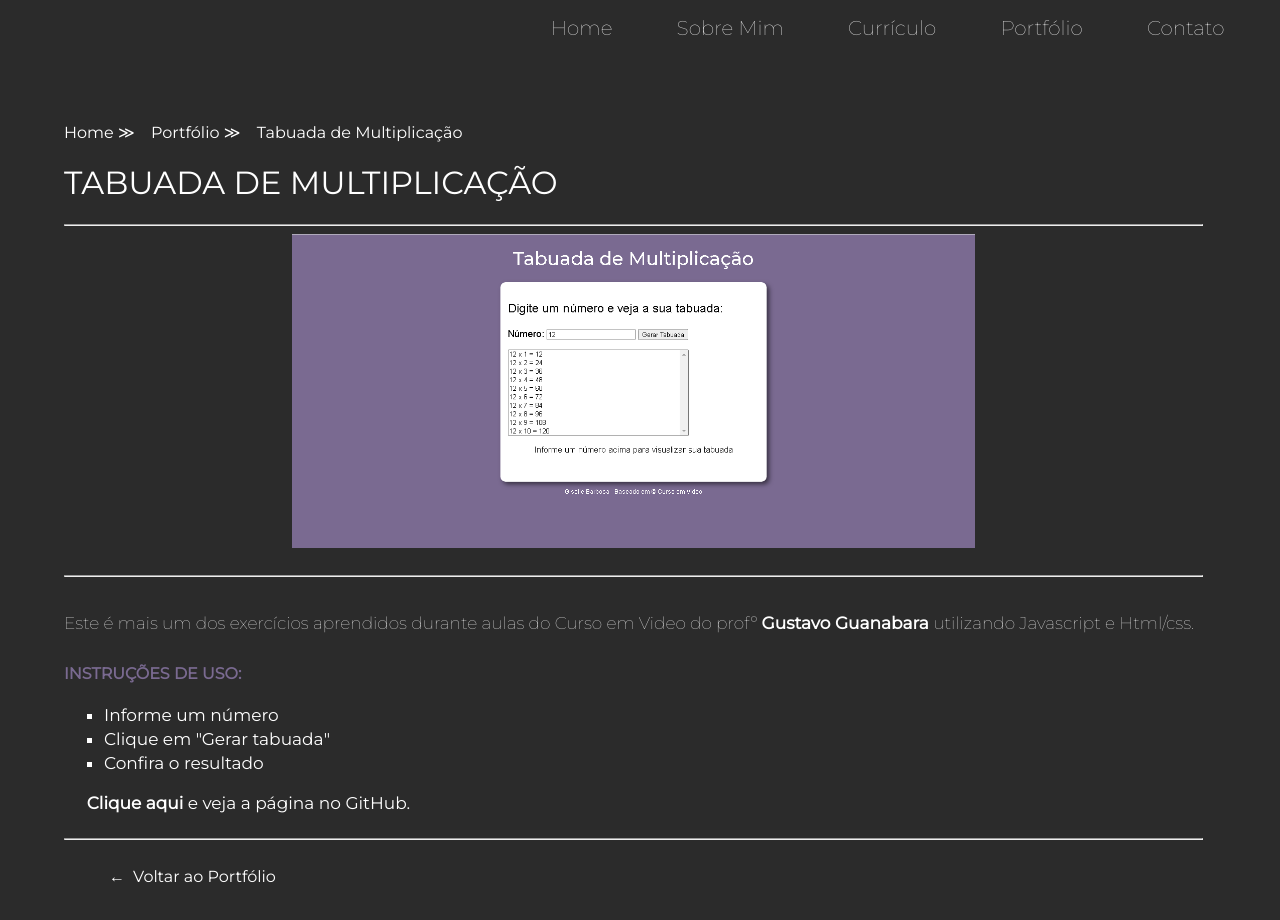
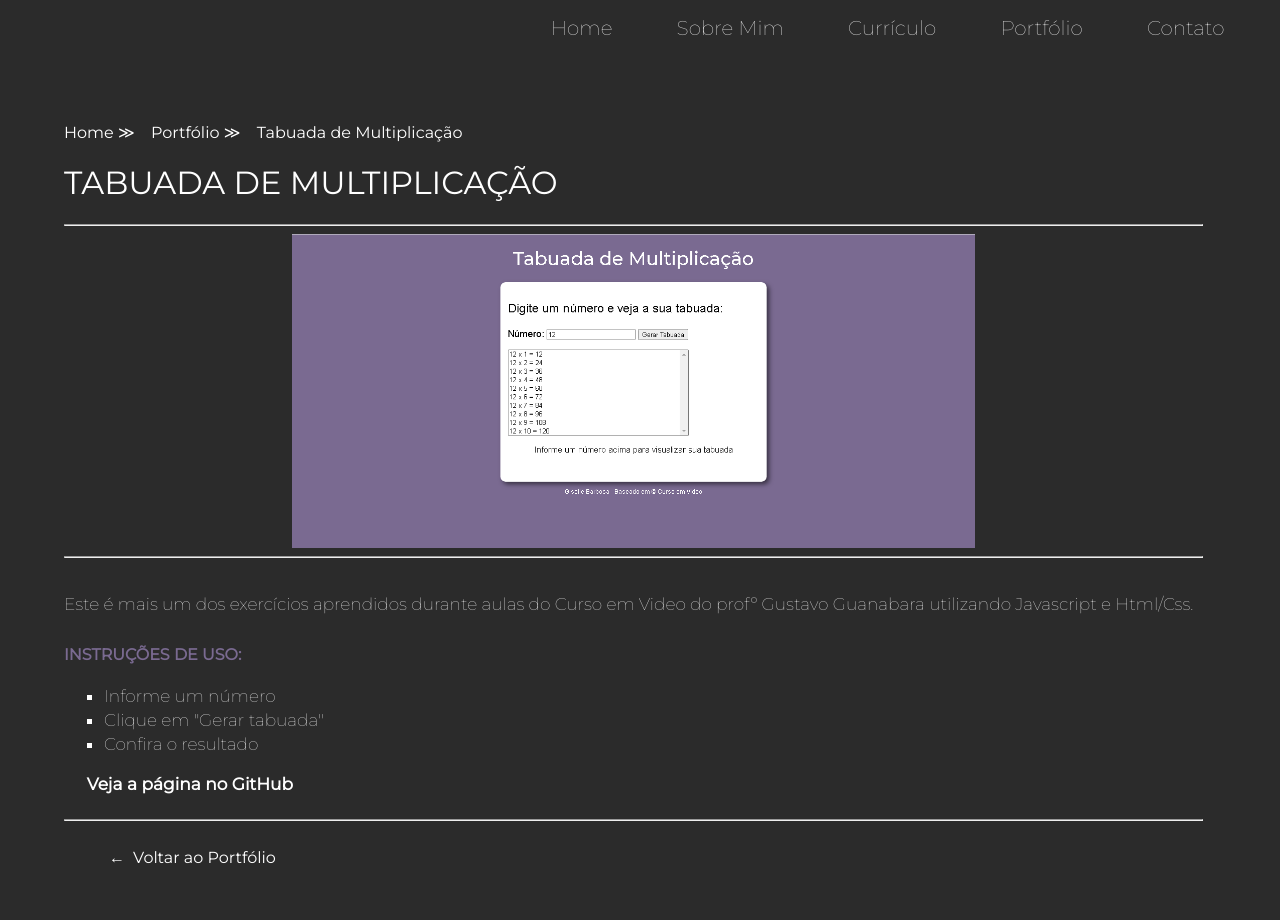
Before and after one commit to GiselleBarbosa/portfolio, a plain HTML site: page tabuada.html in a window 1280 px wide. Drawn offline with Linux system fonts and the light colour scheme.

Commit message:
Update tabuada.html

```diff
--- a/tabuada.html
+++ b/tabuada.html
@@ -38,18 +38,18 @@
 
 		<h1>TABUADA DE MULTIPLICAÇÃO</h1>
 		<hr>
-
+		<a href="https://gisellebarbosa.github.io/Tabuada-de-Multiplica-o/" target="_blank">
 		<img class="foto-trabalhos" src="img/trabalhos/Tabuada.png" alt="Tela Apresentação do Exercício"
-			title="Foto Página do Exercicío">
-		<br>
+			title="Foto Página do Exercicío"></a>
 
 		<hr>
 
 		<div class="trabtxt">
 
 			<p>Este é mais um dos exercícios aprendidos durante aulas do Curso em Video do
-				profº <a href="https://www.cursoemvideo.com/curso/javascript/" target="_blank"></a>
-				<strong>Gustavo Guanabara </strong> utilizando Javascript e Html/css.
+			profº <a href="https://www.cursoemvideo.com/curso/javascript/" target="_blank"></a>
+			Gustavo Guanabara utilizando Javascript e Html/Css.
+			<div class="instrucoes">
 
 			<h2>Instruções de uso: </h2>
 			<ul>
@@ -59,9 +59,10 @@
 			</ul>
 
 			<a class="link" href="https://gisellebarbosa.github.io/Tabuada-de-Multiplica-o/" target="_blank"
-				title="Link para GitHub">
-				<strong>Clique aqui</strong> e veja a página no GitHub.</a>
+			title="Link para GitHub">
+			<strong>Veja a página no GitHub</strong></a>
 		</div>
+	</div>
 		<hr>
 		<br>
 		<div class="button"><a href="portfolio.html">&larr;&ensp;Voltar ao Portfólio</a></div>
```
